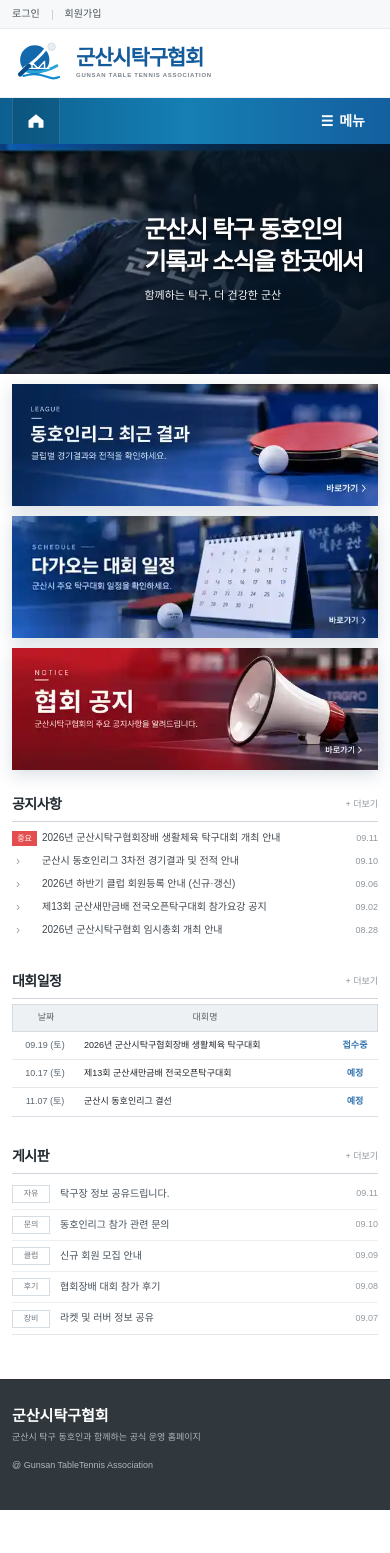
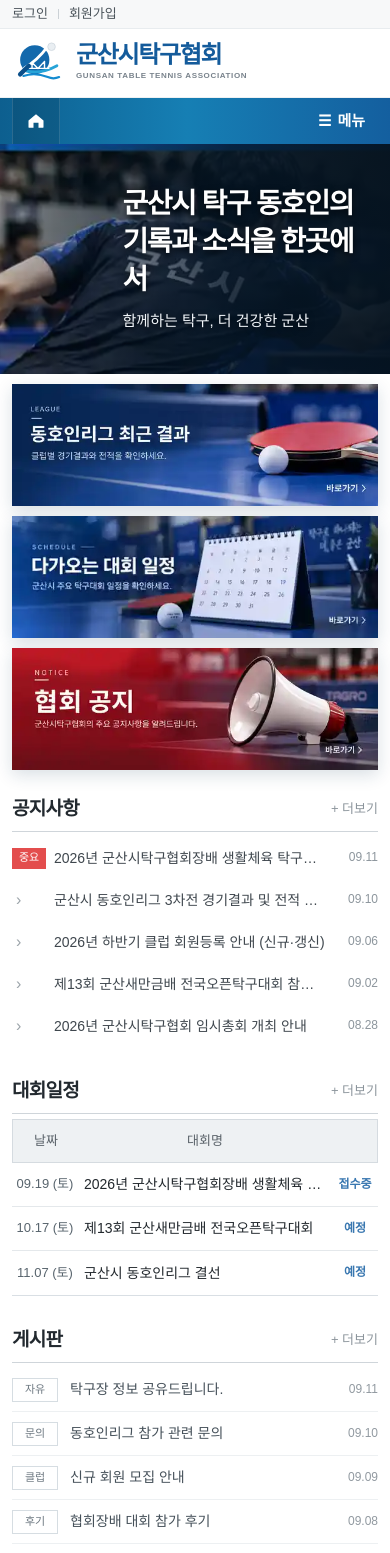
Before and after one commit to Aprasaks/gunsan-table-tennis-association, a Next.js app: page / in a window 390 px wide. Shown: the top 1553 px of the page. Before the commit the page ends 1510 px from the top, so only its background shows below. Built offline with nearby package versions, Linux system fonts and the light colour scheme.

Commit message:
모바일 전체 글씨 크기 및 가독성 조정

```diff
--- a/src/app/readability.css
+++ b/src/app/readability.css
@@ -86,3 +86,96 @@
   .workflowPanel h2 { margin: 0 0 12px; font-size: 23px; }
   .workflowPanel p { margin: 0; font-size: 16px; line-height: 1.75; color: #5f6d78; }
 }
+
+/* Mobile readability tuning - older members should be able to read without zooming */
+@media (max-width: 768px) {
+  body { font-size: 16px; line-height: 1.6; }
+
+  .utilityBar { font-size: 13px; }
+  .utilityLinks { gap: 10px; }
+  .utilityLinks a,
+  .utilityLinks span,
+  .utilityLinks button { font-size: 13px !important; }
+
+  .associationWordmark strong { font-size: 24px; }
+  .associationWordmark span { font-size: 8px; letter-spacing: .08em; }
+
+  .mobileMenu summary { font-size: 15px; }
+  .mobileMenu nav > a { font-size: 16px; padding: 14px 16px; }
+  .mobileUtilityLinks a,
+  .mobileUtilityLinks span,
+  .mobileUtilityLinks button { font-size: 14px !important; }
+
+  .heroCopy { width: 78%; }
+  .heroCopy h1 { font-size: 28px; line-height: 1.35; }
+  .heroCopy p { font-size: 15px; }
+
+  .portalHeading { height: 44px; }
+  .portalHeading h2 { font-size: 19px; }
+  .portalHeading > a { font-size: 13px; }
+
+  .noticeRow { min-height: 42px; grid-template-columns: 42px minmax(0,1fr) 52px; }
+  .noticeRow strong { font-size: 14px; }
+  .noticeRow time { font-size: 12px; }
+  .noticeBadge { width: 34px; height: 21px; font-size: 11px; }
+  .noticeBullet { font-size: 16px; }
+
+  .homeScheduleHead,
+  .homeScheduleRow { min-height: 44px; }
+  .homeScheduleHead { font-size: 13px; }
+  .homeScheduleRow { font-size: 13px; }
+  .homeScheduleRow strong { font-size: 14px; line-height: 1.45; }
+  .homeScheduleRow b { font-size: 12px; }
+
+  .boardRow { min-height: 44px; grid-template-columns: 58px minmax(0,1fr) 52px; }
+  .boardCategory { min-width: 46px; height: 24px; font-size: 11px; }
+  .boardRow strong { font-size: 14px; }
+  .boardRow time { font-size: 12px; }
+
+  .compactTable,
+  .compactTable th,
+  .compactTable td { font-size: 13px; }
+
+  .footerInner strong { font-size: 18px; }
+  .footerInner p { font-size: 13px; line-height: 1.65; }
+
+  .subHero .crumb { font-size: 12px; }
+  .subHero h1 { font-size: 28px; line-height: 1.3; }
+  .subHero p { font-size: 15px; line-height: 1.65; }
+
+  .sectionBar h2 { font-size: 20px; }
+  .sectionBar span { font-size: 13px; }
+  .dataTable th { font-size: 13px; }
+  .dataTable td { font-size: 14px; }
+  .subTabs button,
+  .subTabs a { font-size: 14px; padding: 11px 14px; }
+
+  .scheduleCard .dateBig { font-size: 18px; }
+  .scheduleCard h3 { font-size: 17px; }
+  .scheduleCard p { font-size: 14px; line-height: 1.6; }
+
+  .orgTopBox span,
+  .orgBox span { font-size: 12px; }
+  .orgTopBox strong { font-size: 19px; }
+  .orgBox strong { font-size: 16px; }
+
+  .memberServiceCard { padding: 22px 18px; }
+  .memberServiceCard > span { font-size: 12px; }
+  .memberServiceCard h2 { font-size: 20px; }
+  .memberServiceCard p { font-size: 15px; line-height: 1.7; }
+  .memberServiceCard a { font-size: 15px; padding: 11px 14px; }
+
+  .workflowPanel { padding: 22px 18px; }
+  .workflowPanel h2 { font-size: 21px; }
+  .workflowPanel p { font-size: 15px; line-height: 1.7; }
+
+  .matchBoardRow time { font-size: 12px; }
+  .matchBoardRow strong { font-size: 14px; }
+  .matchBoardRow b { font-size: 15px; }
+
+  .adminCard span { font-size: 13px; }
+  .adminCard strong { font-size: 28px; }
+  .adminCard button { font-size: 14px; }
+
+  .boardToolbar button { font-size: 14px; height: 40px; }
+}
```
